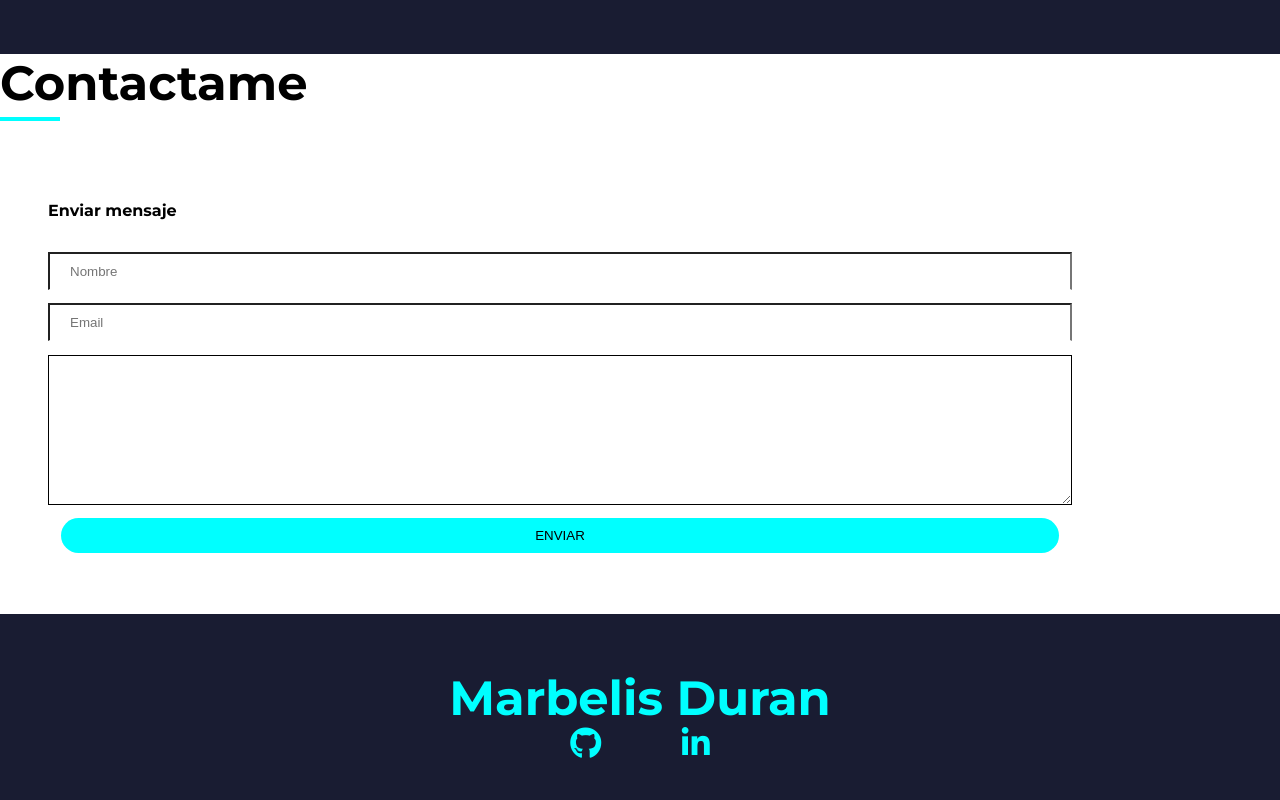
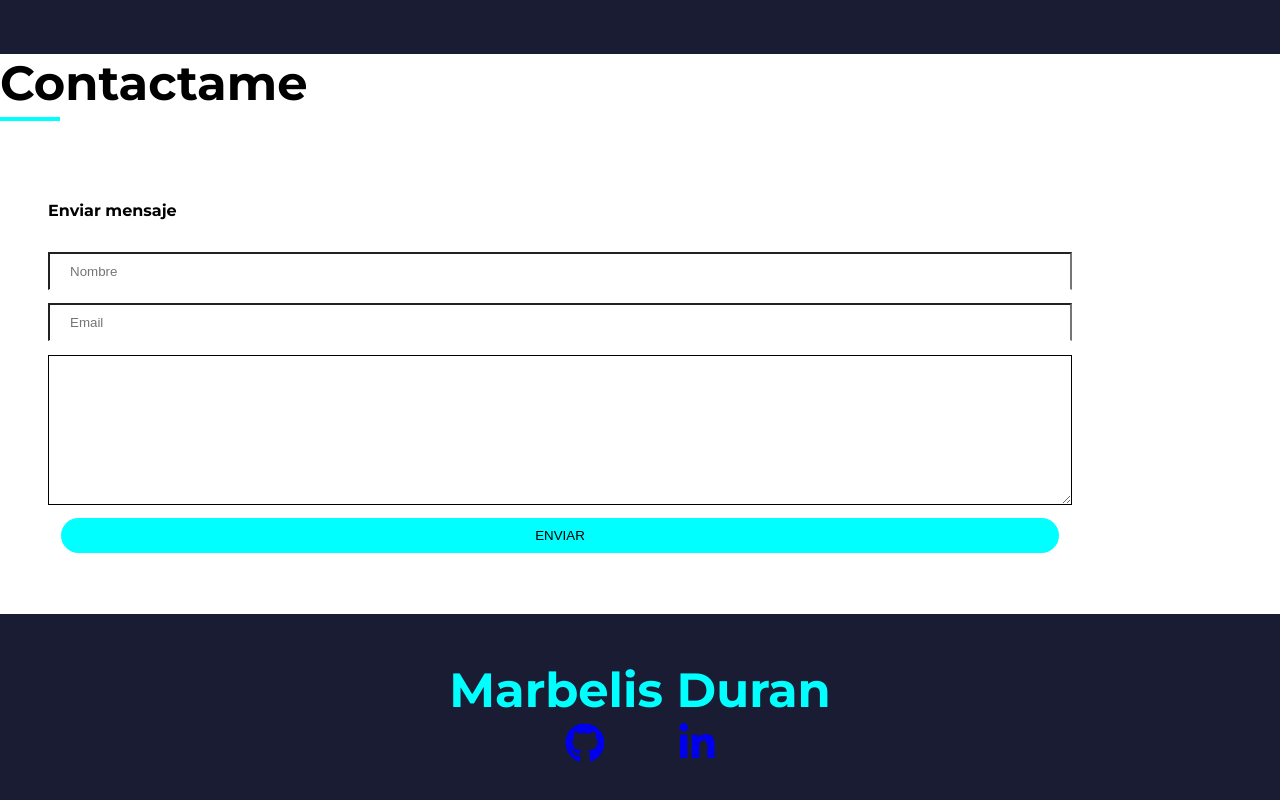
Before and after one commit to marbelisduran/PROYECTO-6-Portafolio, a plain HTML site: page index.html in a window 1280 px wide. Shown: the part 2082-2882 px from the top of the page. Drawn offline with Linux system fonts and the light colour scheme.

Commit message:
nueva informacion

```diff
--- a/css/styles.css
+++ b/css/styles.css
@@ -90,7 +90,7 @@ span {
 }
 
 .main img{
-  width: 250px;
+  width: 350px;
   border: 7px solid aqua;
 }
 
@@ -275,6 +275,6 @@ span {
   justify-content: space-evenly;
   width: 300px;
   margin: top 1.5em;
-  font-size: 2em;
+  font-size: 2.5em;
 
 }
--- a/index.html
+++ b/index.html
@@ -165,8 +165,12 @@
     <h2>Marbelis Duran</h2>
   </div>
   <div class="social-network">
-    <i class="fab fa-github"></i>
-    <i class="fab fa-linkedin-in"></i>
+    <a href="https://github.com/marbelisduran" target="_blank">
+      <i class="fab fa-github"></i>
+    </a>
+    <a href="https://www.linkedin.com/in/marbelis-duran/" target="_blank">
+      <i class="fab fa-linkedin-in"></i>
+    </a>
   </div>
 </footer>
 
```
